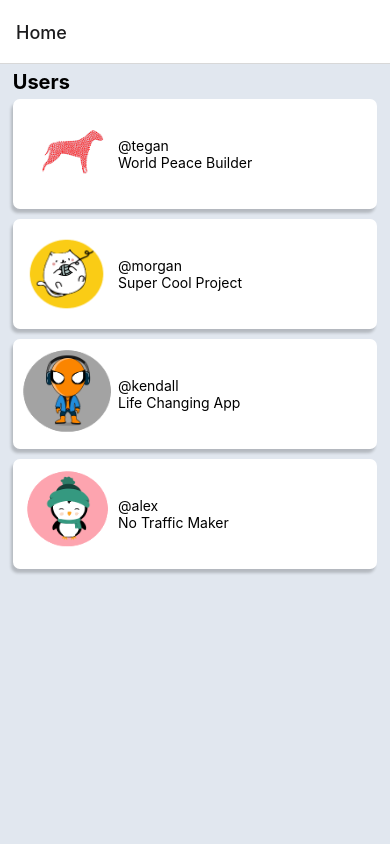
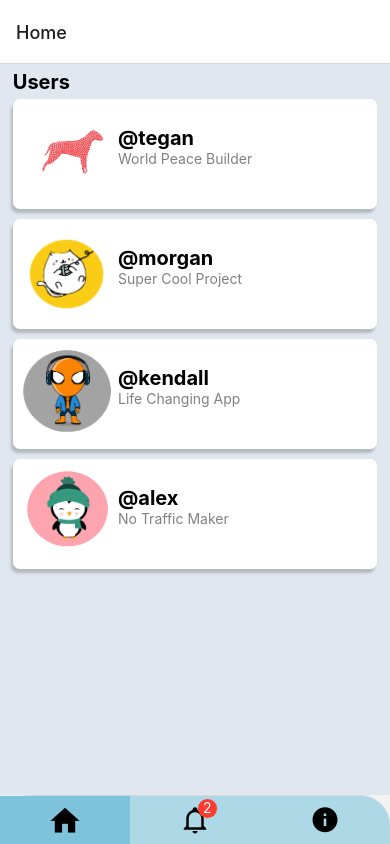
Before and after one commit to alexissengangabo07/React-Native-Navigation, a React Native app: screen /Home in a window 390 px wide. Built offline with nearby package versions, Linux system fonts and the light colour scheme.

Commit message:
feat: @react-navigation/bottom-tabs

```diff
--- a/App.js
+++ b/App.js
@@ -1,22 +1,23 @@
 import React from 'react';
-import {View, Text} from 'react-native';
+import {View, Text, Button, Alert} from 'react-native';
 import { NavigationContainer } from '@react-navigation/native';
-import { createStackNavigator } from '@react-navigation/stack';
 import Home from './screens/Home';
 import Detail from './screens/Detail';
-import { createBottomTabNavigator } from '@react-navigation/bottom-tabs';
+import About from './screens/About'
 import { createNativeStackNavigator } from '@react-navigation/native-stack';
+import TabNav from './screens/TabNav';
 
 const Stack = createNativeStackNavigator();
 // const Stack = createStackNavigator();
-//const Tab =createBottomTabNavigator();
+//const Tab = createBottomTabNavigator();
 
 function App() {
   return (
       <NavigationContainer>
         <Stack.Navigator>
-          <Stack.Screen name='Home' component={Home} />
-          <Stack.Screen name='Detail' component={Detail} />
+        <Stack.Screen name='TabNav' component={TabNav} options={{ headerShown: false}} />
+          <Stack.Screen name='Detail' component={Detail}  options={{ title: 'Details' }} />
+          <Stack.Screen name='About' component={About} options={{title: 'About Us'}} />
         </Stack.Navigator>
       </NavigationContainer>
   )
--- /dev/null
+++ b/screens/About.js
@@ -0,0 +1,12 @@
+import React from 'react';
+import {View, Text} from 'react-native';
+
+function About() {
+  return (
+    <View>
+        <Text>ABOUT US</Text>
+    </View>
+  )
+}
+
+export default About
--- a/screens/Detail.js
+++ b/screens/Detail.js
@@ -7,8 +7,8 @@ function Page1() {
   return (
     <SafeAreaView style={style.container}>
       <ScrollView>
-      <View style={{flex: 1, alignItems: 'center'}}>
-      <Text>Page1</Text>
+      <View>
+      <Text>MORE DETAILS</Text>
       </View>
       </ScrollView>
     </SafeAreaView>
--- a/screens/Home.js
+++ b/screens/Home.js
@@ -1,6 +1,4 @@
 import React from 'react'
-import { NavigationContainer } from '@react-navigation/native';
-import { createNativeStackNavigator } from '@react-navigation/native-stack';
 import { createBottomTabNavigator } from '@react-navigation/bottom-tabs';
 import Icon from 'react-native-vector-icons/MaterialIcons';
 import {
@@ -8,6 +6,8 @@ import {
   Image, Button, TouchableOpacity, Alert
 } from 'react-native';
 import style from '../style';
+
+const Tab = createBottomTabNavigator();
 
 function Home({ navigation }) {
   return (
@@ -21,36 +21,36 @@ function Home({ navigation }) {
                   <Image source={require("../images/img-1-new.png")} style={style.imgSmall} />
               </View>
               <View>
-                  <Text class="username">@tegan</Text>
-                  <Text class="trending-detail">World Peace Builder</Text>
+                  <Text style={style.textBold}>@tegan</Text>
+                  <Text style={style.textSmallGray}>World Peace Builder</Text>
               </View>
           </TouchableOpacity>
 
-          <TouchableOpacity style={style.trendingItems} onPress={() => Alert.alert('')}>
+          <TouchableOpacity style={style.trendingItems}  onPress={() => navigation.navigate('Detail')}>
               <View>
                   <Image source={require("../images/img-1.png")} style={style.imgSmall} />
               </View>
               <View>
-                  <Text class="username">@morgan</Text>
-                  <Text class="trending-detail">Super Cool Project</Text>
+                  <Text style={style.textBold}>@morgan</Text>
+                  <Text style={style.textSmallGray}>Super Cool Project</Text>
               </View>
           </TouchableOpacity>
-          <TouchableOpacity style={style.trendingItems} onPress={() => Alert.alert('')}>
+          <TouchableOpacity style={style.trendingItems}  onPress={() => navigation.navigate('Detail')}>
               <View>
                   <Image source={require("../images/img-3.png")} style={style.imgSmall} />
               </View>
               <View>
-                  <Text class="username">@kendall</Text>
-                  <Text class="trending-detail">Life Changing App</Text>
+                  <Text style={style.textBold}>@kendall</Text>
+                  <Text style={style.textSmallGray}>Life Changing App</Text>
               </View>
           </TouchableOpacity>
-          <TouchableOpacity style={style.trendingItems} onPress={() => Alert.alert('')}>
+          <TouchableOpacity style={style.trendingItems}  onPress={() => navigation.navigate('Detail')}>
               <View>
                   <Image source={require("../images/img-4.png")} style={style.imgSmall} />
               </View>
               <View>
-                  <Text class="username">@alex</Text>
-                  <Text class="trending-detail">No Traffic Maker</Text>
+                  <Text style={style.textBold}>@alex</Text>
+                  <Text style={style.textSmallGray}>No Traffic Maker</Text>
               </View>
           </TouchableOpacity>
       </View>
--- /dev/null
+++ b/screens/Notification.js
@@ -0,0 +1,14 @@
+import React from 'react';
+import {View, StyleSheet, Text} from 'react-native';
+
+const Notification = () => {
+    return (
+        <View>
+            <Text>NOTIFICATIONS</Text>
+        </View>
+    );
+}
+
+const styles = StyleSheet.create({})
+
+export default Notification;
--- /dev/null
+++ b/screens/TabNav.js
@@ -0,0 +1,31 @@
+import React from 'react'
+import {createBottomTabNavigator} from '@react-navigation/bottom-tabs'
+import Home from './Home'
+import About from './About'
+import MaterialIcons from 'react-native-vector-icons/MaterialCommunityIcons'
+import Notification from './Notification'
+
+const Tab = createBottomTabNavigator()
+
+function TabNav() {
+  return (
+    <Tab.Navigator screenOptions={{tabBarShowLabel: false, tabBarStyle:{backgroundColor: 'lightblue', borderTopLeftRadius: 30,
+    borderTopRightRadius:30}, tabBarActiveBackgroundColor: "#7dc3db"
+    }}>
+        <Tab.Screen name="Home" component={Home} options={{ title: 'Home' ,
+          headerShown: true,
+          tabBarIcon: () => <MaterialIcons name='home' size={35} />
+          }} />
+           <Tab.Screen name="Notification" component={Notification} options={{
+        tabBarIcon: () => <MaterialIcons name='bell-outline' size={30} />,
+        tabBarBadge: 2
+         }} />
+        <Tab.Screen name="About" component={About} options={{
+        tabBarIcon: () => <MaterialIcons name='information' size={30} />
+
+         }} />
+    </Tab.Navigator>
+  )
+}
+
+export default TabNav
--- a/style.js
+++ b/style.js
@@ -34,12 +34,13 @@ const style = StyleSheet.create({
         marginTop: 6
     },
     textSmallGray: {
-        fontSize: 10,
+        fontSize: 14,
         color: 'gray'
     },
     textBold: {
         fontWeight: 'bold',
-        fontSize: 20
+        fontSize: 20,
+        marginTop: -15
     }
   });
 
```
